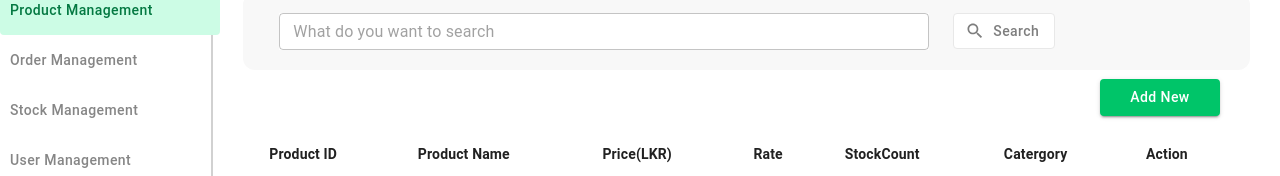
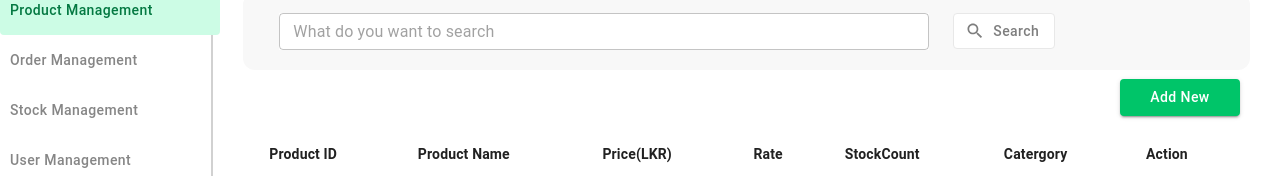
Before and after one commit to hashiniridmika/solar-company-management-system-we-bfrontend, a React (Create React App) app: page /product in a window 1280 px wide. Shown: the part 156-332 px from the top of the page. Built offline with nearby package versions, Linux system fonts and the light colour scheme; no server answers.

Commit message:
change button alignment

```diff
--- a/src/components/common/TopNav/AddNewProductButton.js
+++ b/src/components/common/TopNav/AddNewProductButton.js
@@ -9,7 +9,6 @@ export default function AddNewProductButton({ handleClickOpen }) {
         justifyContent: "flex-end",
         paddingTop: "1%",
         paddingBottom: "1%",
-        paddingRight: "20px",
       }}
     >
       <Button
```
